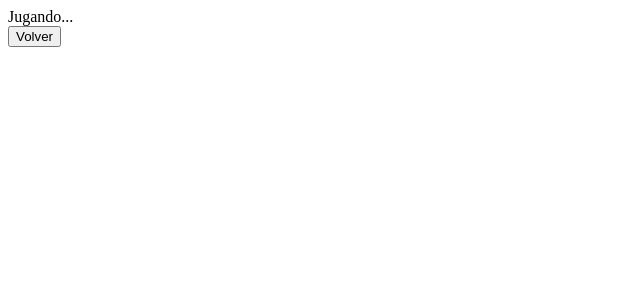
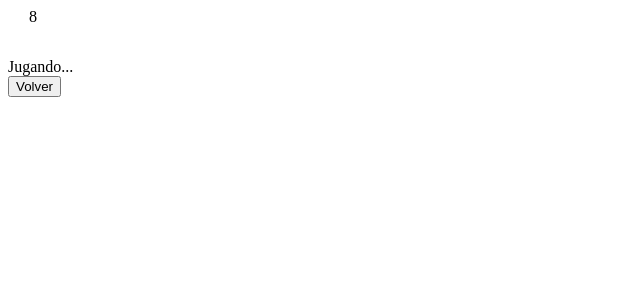
Before and after one commit to juanmafallo-97/juego-calculadora, a React (Create React App) app: page / in a window 1280 px wide. Both pictures are taken after a click on the button "Jugar!". Shown: the top 300 px of the page, without its empty margins (0-640 px from the left). Built offline with nearby package versions, Linux system fonts and the light colour scheme.

Commit message:
empezando logica del juego

```diff
--- a/src/Game/MainContainer.jsx
+++ b/src/Game/MainContainer.jsx
@@ -1,10 +1,10 @@
-import React, { useState } from "react";
-import OnGame from "./OnGame";
+import React, { useState } from 'react';
+import OnGame from './OnGame';
 
 export default function MainContainer() {
   const [playing, setPlaying] = useState(false);
   return (
-    <div>
+    <div className="main-container">
       {playing ? (
         <div>
           <OnGame />
--- a/src/Game/OnGame.jsx
+++ b/src/Game/OnGame.jsx
@@ -1,8 +1,20 @@
-import React from "react";
+import React, { useState, useEffect } from 'react';
+import Timer from './Timer';
 
-export default function onGame() {
+export default function OnGame() {
+  const [time, setTime] = useState(10);
+
+  useEffect(() => {
+    const timerInterval = setInterval(() => {
+      setTime((time) => time - 1);
+    }, 1000);
+    return () => {
+      clearInterval(timerInterval);
+    };
+  }, []);
   return (
-    <div>
+    <div className="ongame-container">
+      <Timer time={time} />
       <span>Jugando...</span>
     </div>
   );
--- /dev/null
+++ b/src/Game/Timer.jsx
@@ -0,0 +1,12 @@
+import React from 'react';
+import './styles/timer.css';
+
+const Timer = ({ time }) => {
+  return (
+    <div className="timer-container">
+      <div className="timer">{time}</div>
+    </div>
+  );
+};
+
+export default Timer;
--- /dev/null
+++ b/src/Game/styles/timer.css
@@ -0,0 +1,20 @@
+.timer {
+  text-align: center;
+  width: 50px;
+  height: 50px;
+  animation: pulse 1s infinite;
+}
+
+@keyframes pulse {
+  0% {
+    transform: scale(0.95);
+  }
+
+  50% {
+    transform: scale(1.5);
+  }
+
+  100% {
+    transform: scale(0.95);
+  }
+}
```
Also changed, not shown: src/Game/Message.jsx (added), src/Game/NumberForm.jsx (added).
